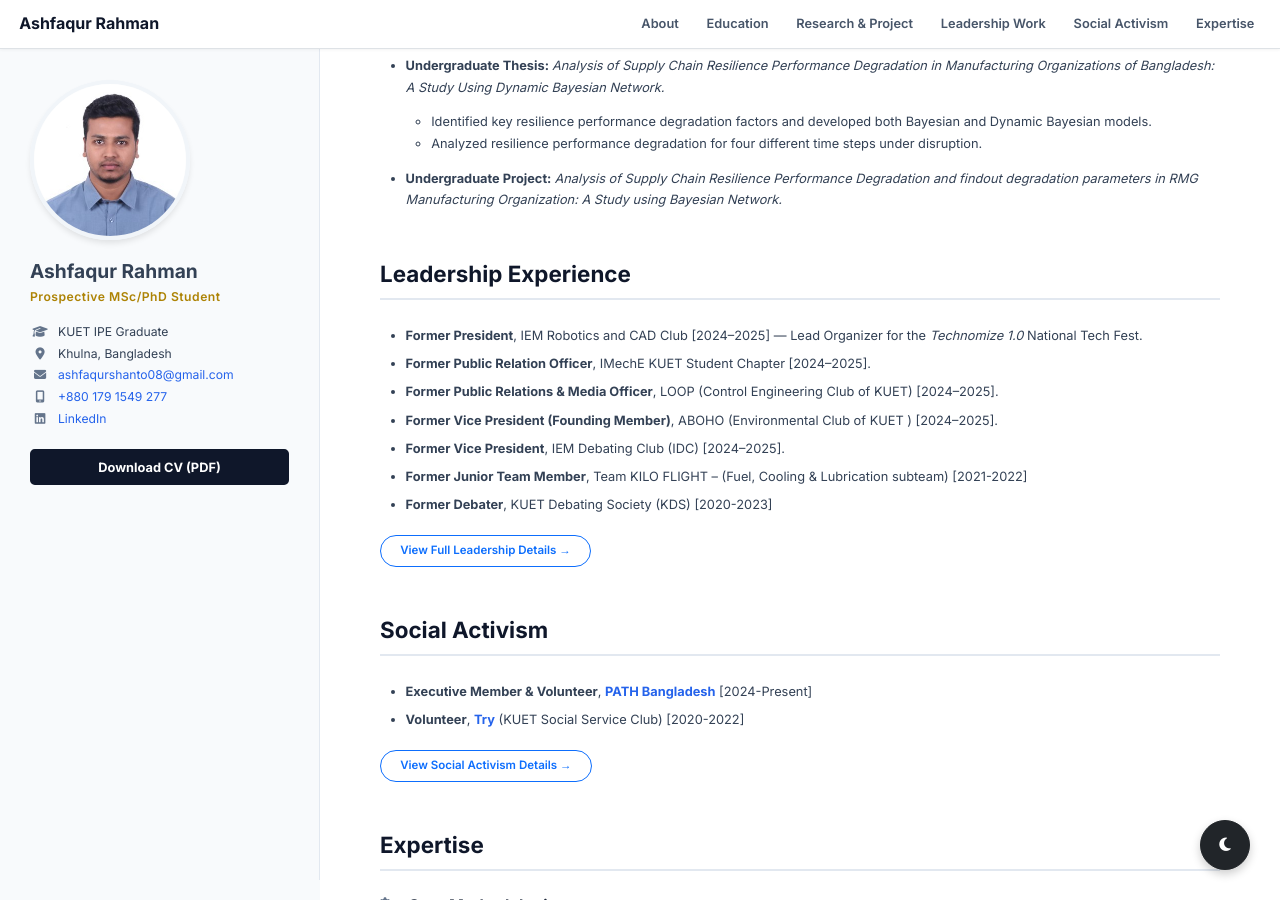
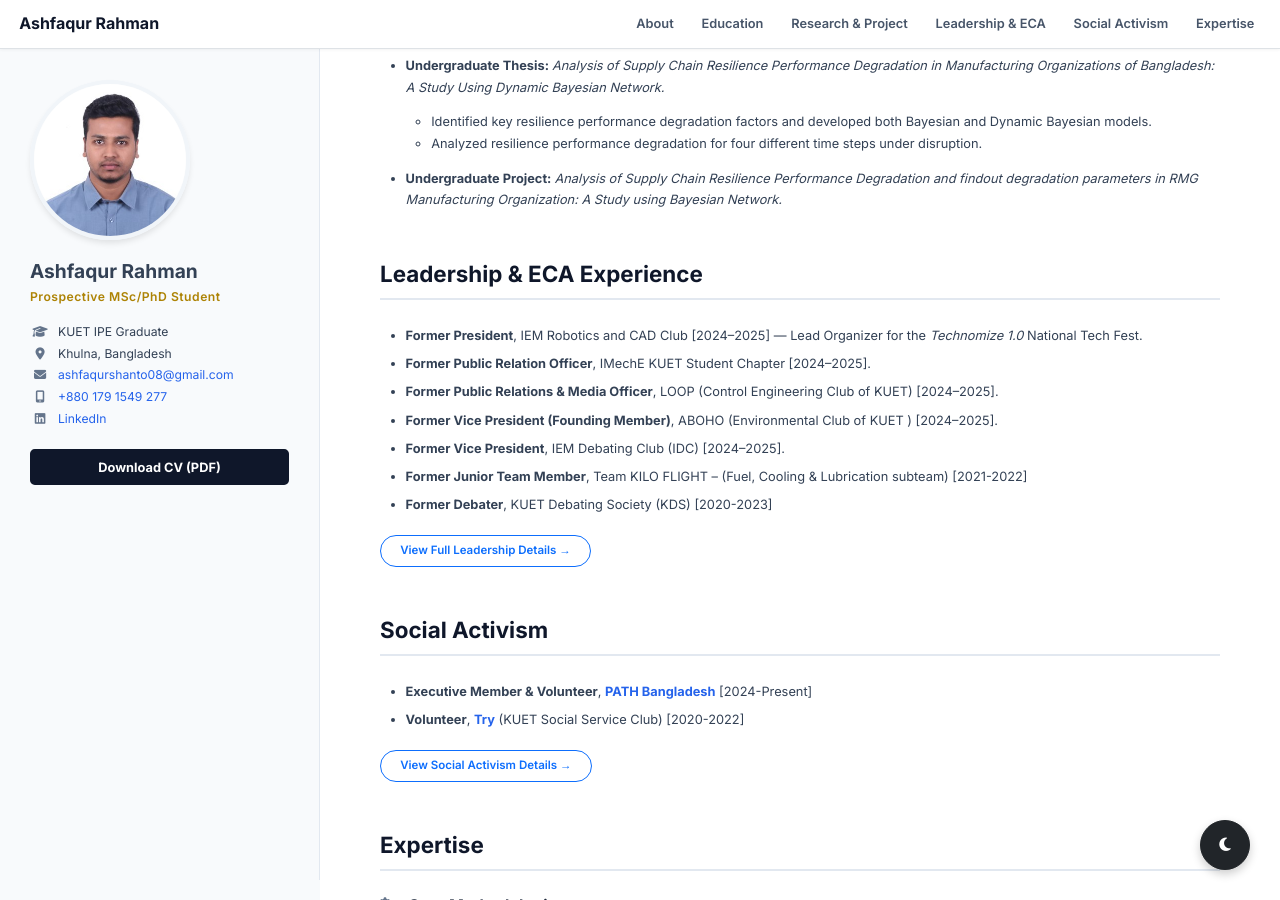
Before and after one commit to AshfaqurRahman99/AshfaqurRahman99.github.io, a Jekyll site: the page index.html, which Jekyll copies as it is, in a window 1280 px wide and 900 px high, scrolled down 958 px. Built offline with Jekyll 4.4.1, drawn with Linux system fonts in a browser that asks for light colours; a style sheet for code colours, icons or effects is not loaded.

Commit message:
Update index.html

```diff
--- a/index.html
+++ b/index.html
@@ -688,7 +688,7 @@
                 <li class="nav-item"><a class="nav-link" href="#about">About</a></li>
                 <li class="nav-item"><a class="nav-link" href="#education">Education</a></li>
                 <li class="nav-item"><a class="nav-link" href="#research">Research & Project</a></li>
-                <li class="nav-item"><a class="nav-link" href="#leadership">Leadership Work</a></li>
+                <li class="nav-item"><a class="nav-link" href="#leadership">Leadership & ECA</a></li>
                 <li class="nav-item"><a class="nav-link" href="#social-activism">Social Activism</a></li>
                 <li class="nav-item"><a class="nav-link" href="#expertise">Expertise</a></li>
             </ul>
@@ -899,7 +899,7 @@
                 </ul>
 
             <!-- Leadership Section -->
-            <h2 id="leadership" class="section-title">Leadership Experience</h2>
+            <h2 id="leadership" class="section-title">Leadership & ECA Experience</h2>
             <ul>
                 <li class="mb-2"><strong>Former President</strong>, IEM Robotics and CAD Club [2024–2025] — Lead Organizer for the <em>Technomize 1.0</em> National Tech Fest.</li>
                 <li class="mb-2"><strong>Former Public Relation Officer</strong>, IMechE KUET Student Chapter [2024–2025].</li>
```
